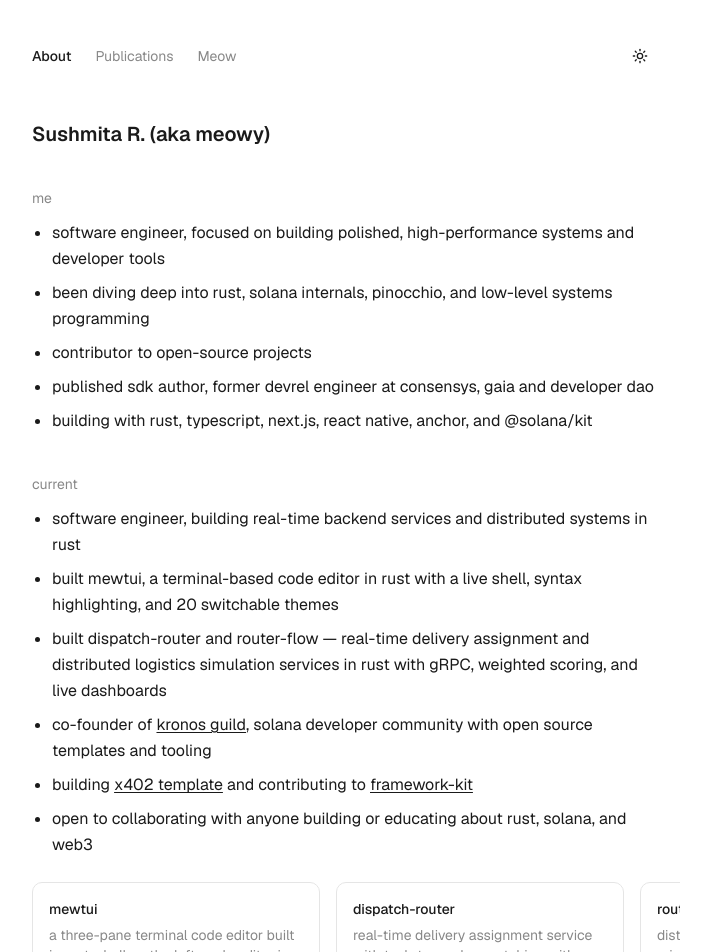
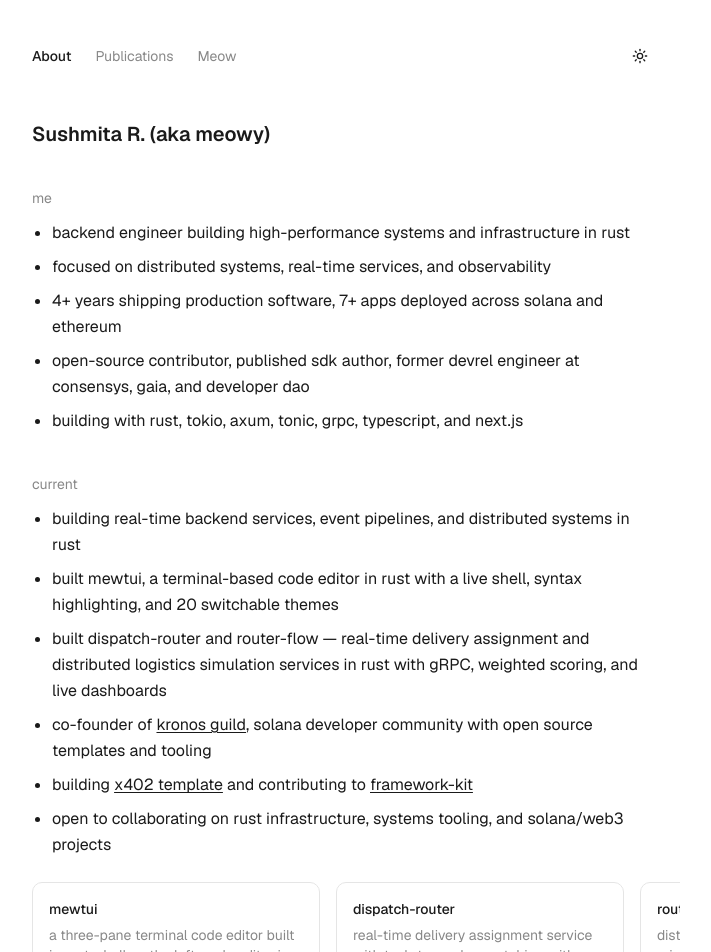
Before and after one commit to meowyx/meowy-blog, a Next.js app: page / in a window 1280 px wide. Shown: the top 952 px of the page, without its empty margins (296-1007 px from the left). Built offline with nearby package versions, Linux system fonts and the light colour scheme.

Commit message:
added new info and details about myself

```diff
--- a/app/page.tsx
+++ b/app/page.tsx
@@ -6,7 +6,7 @@ import { LinkPreview } from "@/components/link-preview"
 export const metadata: Metadata = {
   title: "Sushmita R. (aka meowy)",
   description:
-    "Software engineer, focused on building polished, high-performance systems and developer tools.",
+    "Backend engineer building high-performance systems and infrastructure in Rust.",
 }
 
 export default function HomePage() {
@@ -23,22 +23,24 @@ export default function HomePage() {
           <h2 className="text-sm text-muted-foreground mb-3">me</h2>
           <ul className="list-disc pl-5 space-y-2 leading-relaxed">
             <li>
-              software engineer, focused on building polished,
-              high-performance systems and developer tools
+              backend engineer building high-performance systems and
+              infrastructure in rust
             </li>
             <li>
-              been diving deep into rust, solana internals, pinocchio, and
-              low-level systems programming
+              focused on distributed systems, real-time services, and
+              observability
             </li>
             <li>
-              contributor to open-source projects
+              4+ years shipping production software, 7+ apps deployed across
+              solana and ethereum
             </li>
             <li>
-              published sdk author, former devrel engineer at consensys, gaia and developer dao
+              open-source contributor, published sdk author, former devrel
+              engineer at consensys, gaia, and developer dao
             </li>
             <li>
-              building with rust, typescript, next.js, react native, anchor,
-              and @solana/kit
+              building with rust, tokio, axum, tonic, grpc, typescript, and
+              next.js
             </li>
           </ul>
         </section>
@@ -49,7 +51,7 @@ export default function HomePage() {
           <h2 className="text-sm text-muted-foreground mb-3">current</h2>
           <ul className="list-disc pl-5 space-y-2 leading-relaxed">
             <li>
-              software engineer, building real-time backend services and
+              building real-time backend services, event pipelines, and
               distributed systems in rust
             </li>
             <li>
@@ -89,8 +91,8 @@ export default function HomePage() {
               </LinkPreview>
             </li>
             <li>
-              open to collaborating with anyone building or educating about
-              rust, solana, and web3
+              open to collaborating on rust infrastructure, systems tooling,
+              and solana/web3 projects
             </li>
           </ul>
 
```
